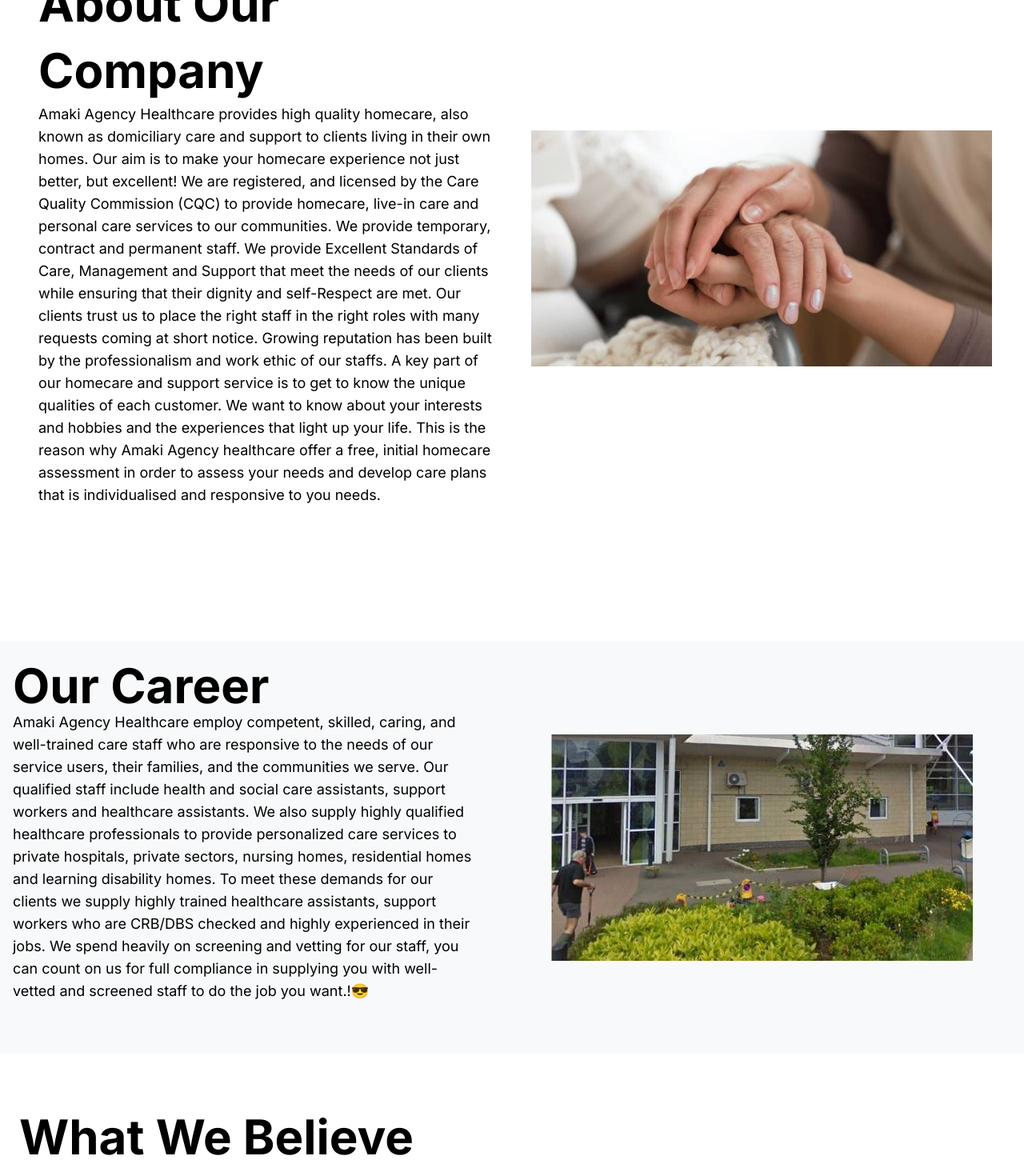
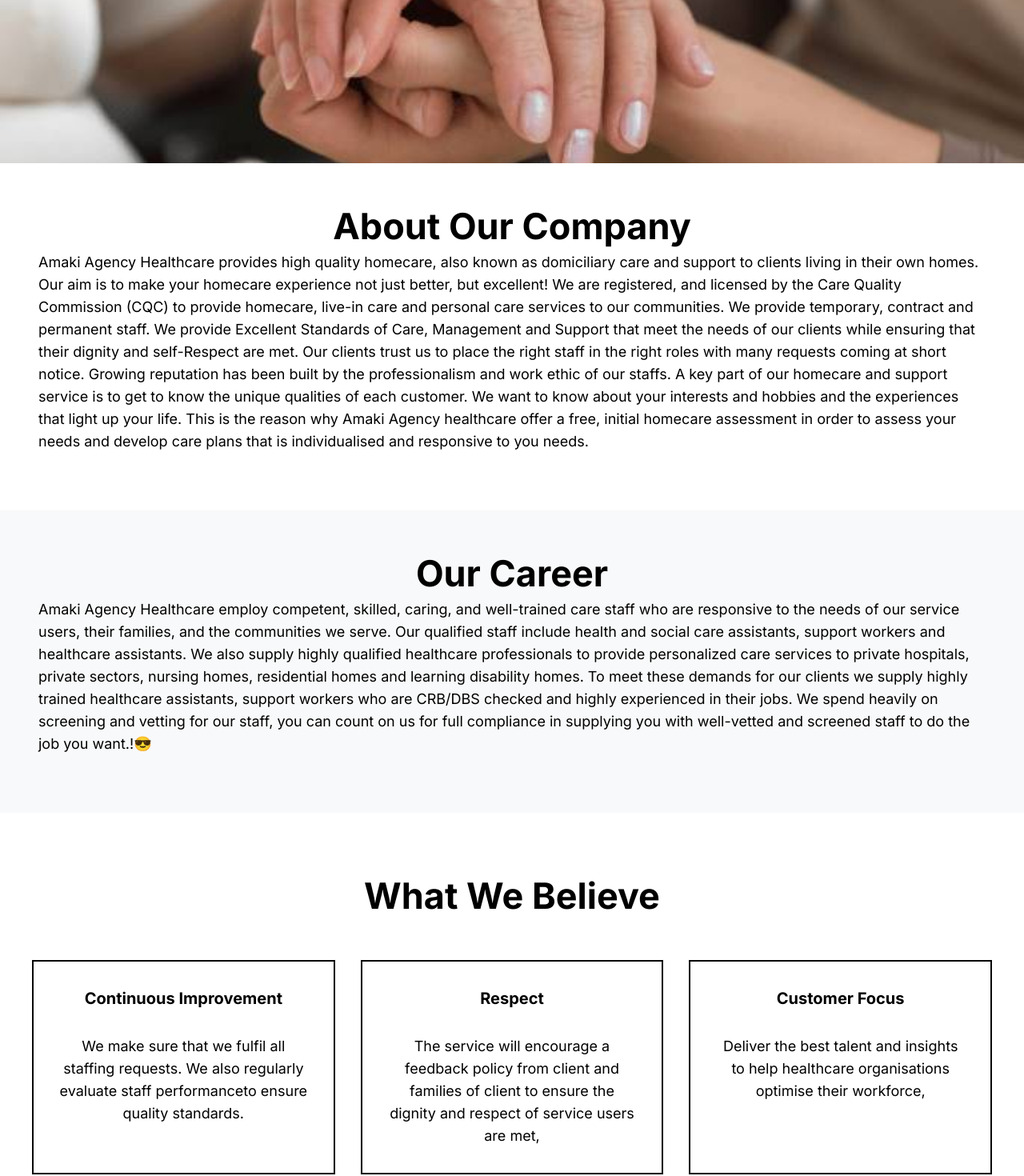
Before and after one commit to MicroStartup/amaki-agency, a React (Vite) app: page /about in a window 1280 px wide. Shown: the part 180-1650 px from the top of the page at 80% size. Built offline with nearby package versions, Linux system fonts and the light colour scheme.

Commit message:
Refactor About

```diff
--- a/src/pages/About/about.jsx
+++ b/src/pages/About/about.jsx
@@ -6,26 +6,15 @@
 const About = () => {
   return (
   <>
-    <section className='py-24 lg:py-36 lg:px-10'>
-
-      <div className='gap-8 flex flex-col lg:flex-row
-        items-center
-      '>
-        <div className='lg:flex-1 lg:order-2'>
-
-          <div className='flex rounded hover:rounded-lg'>
-            <img src={images.healthcare6} width='950' height='732' alt="Eunice helthcare"/>
-
-          </div>
-        </div>
-
-
+  <section className='text-black py-28 bg-center bg-cover h-96'
+    style={{ backgroundImage: `url(${images.healthcare6})` }}>
+  </section>
+  <section className='py-19 lg:py-12 lg:px-10'>
     <div className='lg:flex-1 mx-2'>
-          <h1 className='text-2xl lg:text-[60px] font-bold leading-snug'>
+      <h1 className='text-2xl lg:text-[45px] font-bold leading-snug text-center'>
         About Our Company
       </h1>
-
-          <p className='text-lg max-w-xl mb-6'>
+      <p className='text-lg mb-6'>
         Amaki Agency Healthcare provides high quality homecare, also known as domiciliary care and support to clients living
         in their own homes. Our aim is to make your homecare experience not just better, but excellent! We are registered, and
         licensed by the Care Quality Commission (CQC) to provide homecare, live-in care and personal care services to our
@@ -33,63 +22,53 @@
         A key part of our homecare and support service is to get to know the unique qualities of each customer. We want to know about your interests and hobbies and the experiences that light up your life. This is the reason why Amaki Agency healthcare offer a free, initial homecare assessment in order to assess your needs and develop care plans that is individualised and responsive to you needs.
       </p>
     </div>
-      </div>
-
   </section>
-
-    <section className='flex items-center'>
-      <div className='bg-[#f8f9fa] p-10 w-full flex lg:flex-1
-      md:order-2 px-4 flex-col md:flex-row items-center'
-      >
-        <div className='pr-24'>
-          <h2  className='text-2xl lg:text-[60px] font-bold mb-4'>
+  <section className='py-19 lg:py-12 bg-[#f8f9fa]'>
+    <div className='lg:flex-1 mx-2'>
+      <h2 className='text-2xl lg:text-[45px] font-bold leading-snug text-center'>
         Our Career
       </h2>
-          <p className='text-lg max-w-xl mb-6'>
-          Amaki Agency Healthcare employ competent, skilled, caring, and well-trained
-          care staff who are responsive to the needs of our service users, their families,
-           and the communities we serve. Our qualified staff include health and social care
-            assistants, support workers and healthcare assistants.
-We also supply highly qualified healthcare professionals to provide personalized care services to private hospitals, private sectors, nursing homes, residential homes and learning disability homes. To meet these demands for our clients we supply highly trained healthcare assistants, support workers who are CRB/DBS checked and highly experienced in their jobs. We spend heavily on screening and vetting for our staff, you can count on us for full compliance in
-supplying you with well-vetted and screened staff to do the job you want.!😎
+      <p className='text-lg mb-6 lg:px-10'>
+        Amaki Agency Healthcare employ competent, skilled, caring, and well-trained care staff who are responsive to the needs of our service users, their families, and the communities we serve. Our qualified staff include health and social care assistants, support workers and healthcare assistants. We also supply highly qualified healthcare professionals to provide personalized care services to private hospitals, private sectors,
+        nursing homes, residential homes and learning disability homes. To meet these demands for our clients we supply highly trained healthcare assistants, support workers who are CRB/DBS checked and highly experienced in their jobs. We spend heavily on screening and vetting for our staff, you can count on us for full compliance in supplying you with well-vetted and screened staff to do the job you want.!😎
       </p>
     </div>
-        <div className='flex'>
-            <img src={images.healthcare7} alt="Eunice helthcare"/>
-
-          </div>
-      </div>
   </section>
-
   <section className='flex flex-col pt-16'>
     <div className='lg:flex-1'>
-        <h2 className='text-2xl lg:text-[60px] font-bold m-6'>What We Believe
+      <h2 className='text-2xl lg:text-[45px] font-bold m-6 text-center'>
+        What We Believe
       </h2>
     </div>
-
     <div className='text-lg grid md:grid-cols-3 gap-8 m-10'>
-
       <div className='text-center bg-white border-black border-2 p-4'>
-          <h3 className='font-bold text-xl text-center p-4'>Continuous Improvement</h3>
-          <p className='text-lg text-center p-4'>We make sure that we fulfil all staffing requests.
-          We also regularly evaluate staff performanceto ensure quality standards.,</p>
+        <h3 className='font-bold text-xl text-center p-4'>
+          Continuous Improvement
+        </h3>
+        <p className='text-lg text-center p-4'>
+          We make sure that we fulfil all staffing requests.
+          We also regularly evaluate staff performanceto ensure quality standards.
+        </p>
       </div>
-
       <div className='text-center bg-white border-black border-2 p-4'
         >
-          <h3 className='font-bold text-xl text-center p-4'>Respect</h3>
-          <p className='text-lg text-center p-4'>The service will encourage a feedback policy from client and families
-          of client to ensure the dignity and respect of service users are met,</p>
+        <h3 className='font-bold text-xl text-center p-4'>
+          Respect
+        </h3>
+        <p className='text-lg text-center p-4'>
+          The service will encourage a feedback policy from client and families
+          of client to ensure the dignity and respect of service users are met,
+        </p>
       </div>
-
       <div className='text-center bg-white border-black border-2 p-4'
       >
-          <h3 className='font-bold text-xl text-center p-4'>Customer Focus</h3>
-          <p className='text-lg text-center p-4'>Deliver the best talent and insights to help healthcare organisations optimise
-            their workforce,</p>
+        <h3 className='font-bold text-xl text-center p-4'>
+          Customer Focus
+        </h3>
+        <p className='text-lg text-center p-4'>
+          Deliver the best talent and insights to help healthcare organisations optimise their workforce,
+        </p>
       </div>
-
-
      </div>
   </section>
 
@@ -97,4 +76,4 @@
   )
 }
 
-export default About
+export default About;
```
Lines whose indentation alone changed are shown as unchanged.
